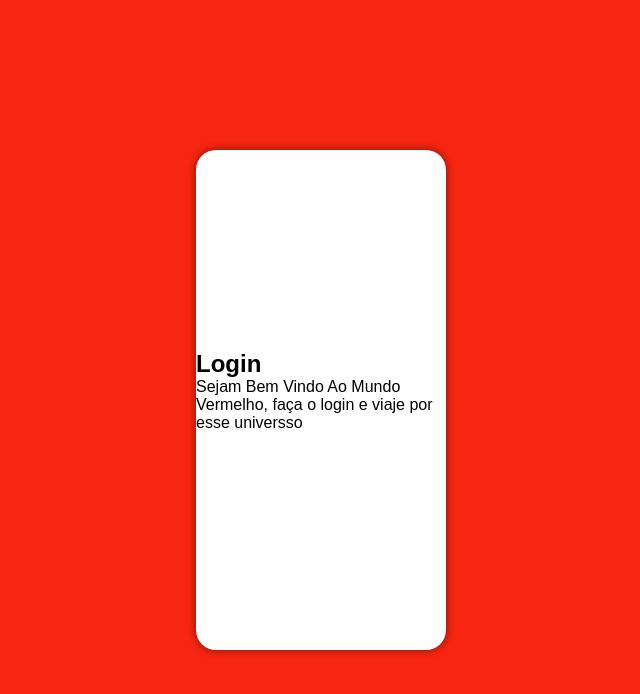
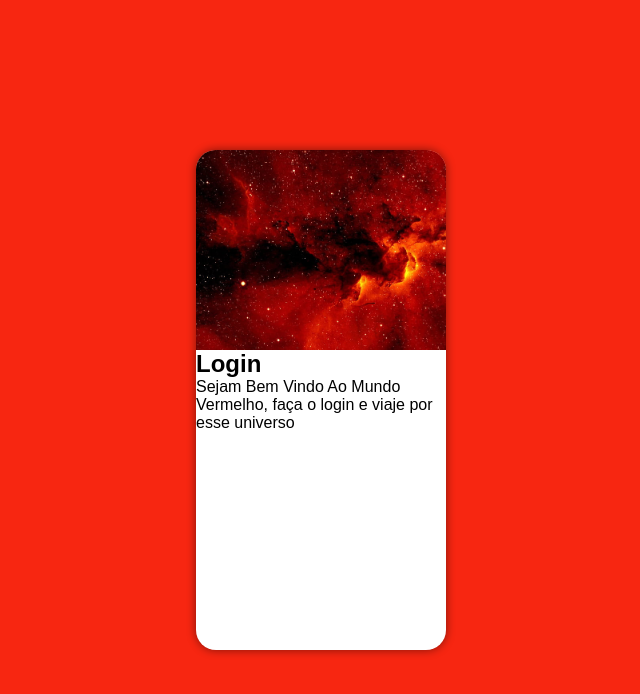
Before and after one commit to douglasjhonyy/projeto-login, a plain HTML site: page index.html in a window 1280 px wide. Shown: the whole page, without its empty margins (319-959 px from the left). Drawn offline with Linux system fonts and the light colour scheme.

Commit message:
Atualizei o erro de imagem
substitui as tags, background image

```diff
--- a/estilos/style.css
+++ b/estilos/style.css
@@ -36,7 +36,8 @@ section#login{
 }
 section#login > div#imagem{
     display: block;
-    background-color: #f72611 url(../imagens/pexels-pixabay-73873.jpg) no-repeat;
+    background-color: #f72611;
+    background-image: url(../imagens/universe.JPG.jpg);
     background-size: cover;
     background-position: left bottom;
     height: 200px;
--- a/index.html
+++ b/index.html
@@ -14,7 +14,7 @@
             </div>
             <div id="Formulario">
                 <h1>Login</h1>
-                <p>Sejam Bem Vindo Ao Mundo Vermelho, faça o login e viaje por esse universso</p>
+                <p>Sejam Bem Vindo Ao Mundo Vermelho, faça o login e viaje por esse universo</p>
                 <form action="login.php" method="post"></form>
 
             </div>
```
Also changed, not shown: imagens/Design sem nome.jpg (deleted), imagens/pexels-pixabay-73873.jpg (deleted), imagens/universe.JPG.jpg (added), imagens/universe.png.png (added).
